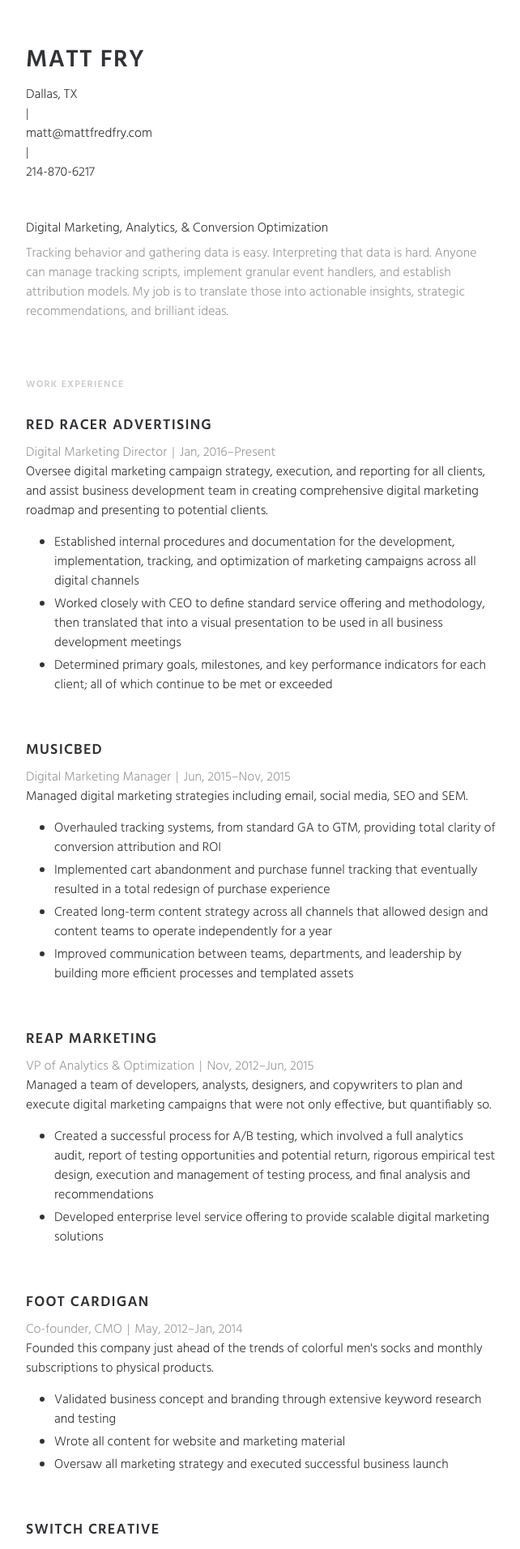
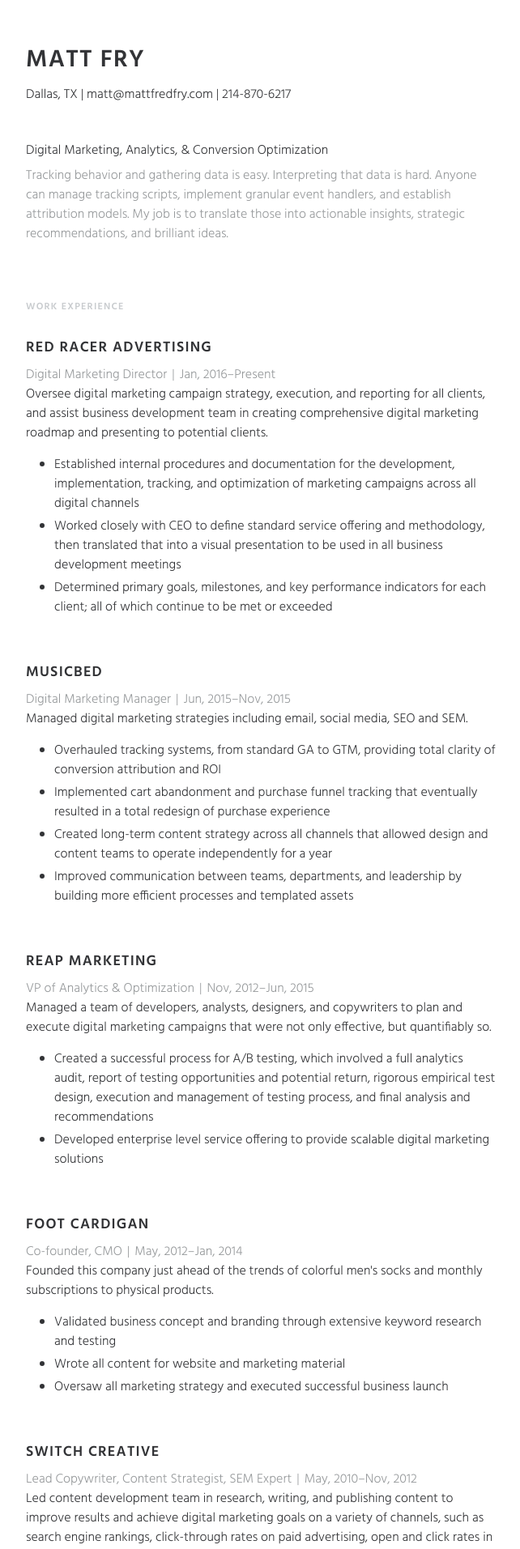
Before and after one commit to mattfredfry/mattfredfry.github.io, a Jekyll site: the page built from resume.html, in a window 1280 px wide. Shown: the top 1913 px of the page at 81% size, without its empty margins (318-960 px from the left). Built offline with Jekyll 4.4.1, drawn with Linux system fonts in a browser that asks for light colours; nearby versions of some CDN libraries.

Commit message:
trying again with the resume stuff :(

```diff
--- a/css/resume.css
+++ b/css/resume.css
@@ -191,7 +191,7 @@
   color:aqua;
 }
 .sep {
-    display: inherit;
+    display: inline;
   }
 .break {
     display: none;
@@ -201,7 +201,7 @@
     display: none;
   }
   .break {
-    display: inherit;
+    display: inline;
   }
 }
 @media (max-width:620px) {
@@ -1435,17 +1435,17 @@
 }
 .standard-resume .secondary {
     color: #96999b;
-    display: -webkit-box;
+    /*display: -webkit-box;
     display: -webkit-flex;
     display: -ms-flexbox;
     display: flex;
     -webkit-box-pack: left;
     -webkit-justify-content: left;
     -ms-flex-pack: left;
-    justify-content: left;
     -webkit-flex-wrap: wrap;
     -ms-flex-wrap: wrap;
-    flex-wrap: wrap;
+    flex-wrap: wrap;*/
+    justify-content: left;
 }
 .standard-resume .secondary .separator {
     padding: 0 6px;
--- a/resume.html
+++ b/resume.html
@@ -32,7 +32,7 @@
             <a class="c-fancy-link" href="http://redraceradv.com" target="_blank">
               <h3>Red Racer Advertising</h3><div class="icon-link"></div>
             </a>
-            <div class="secondary"><span>Digital Marketing Director</span><span class="separator sep">|</span><span class="break"><br></span><span><span>Jan, 2016</span><span>–</span><span>Present</span></span>
+            <div class="secondary"><span>Digital Marketing Director</span><span class="separator"><span class="sep">|</span></span><span class="break"><br></span><span><span>Jan, 2016</span><span>–</span><span>Present</span></span>
             </div>
             <p>Oversee digital marketing campaign strategy, execution, and reporting for all clients, and assist business development team in creating comprehensive digital marketing roadmap and presenting to potential clients.</p>
             <ul class="section-highlights">
```
